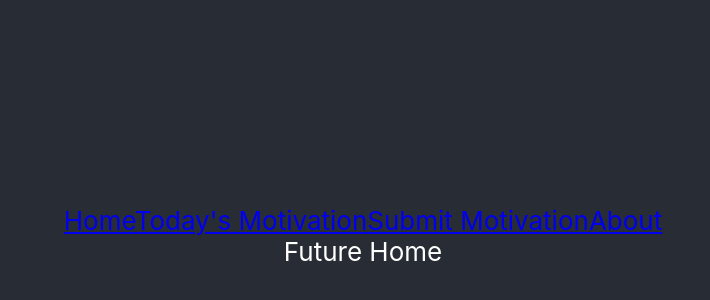
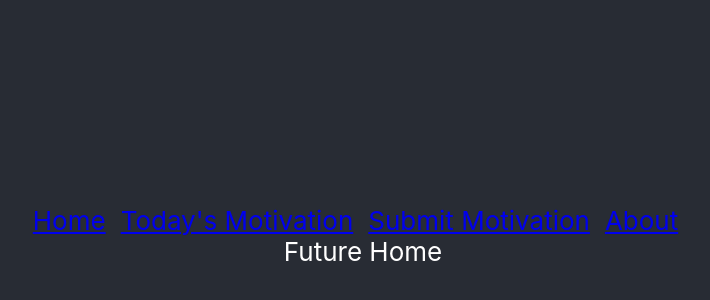
Before and after one commit to JakeKViti/Motivation, a React (Create React App) app: page / in a window 1280 px wide. Shown: the part 164-464 px from the top of the page, without its empty margins (277-987 px from the left). Built offline with nearby package versions, Linux system fonts and the light colour scheme.

Commit message:
Add Padding to NavBar

```diff
--- a/src/components/NavBar.js
+++ b/src/components/NavBar.js
@@ -5,10 +5,10 @@ export default class NavBar extends React.Component {
     render() {
         return (
         <div className="navbar">
-        <NavLink to="/">Home</NavLink>
-        <NavLink to="/motd">Today's Motivation</NavLink>
-        <NavLink to="/form">Submit Motivation</NavLink>
-        <NavLink to="/about">About</NavLink>
+        <NavLink to="/" style={{paddingRight: '15px'}}>Home</NavLink>
+        <NavLink to="/motd" style={{paddingRight: '15px'}}>Today's Motivation</NavLink>
+        <NavLink to="/form" style={{paddingRight: '15px'}}>Submit Motivation</NavLink>
+        <NavLink to="/about" style={{paddingRight: '15px'}}>About</NavLink>
         </div>
         )
     }
--- a/src/components/Rules.js
+++ b/src/components/Rules.js
@@ -4,7 +4,7 @@ export default class Home extends React.Component {
     render() {
         return (
             <div>
-                Rules
+                All Submitions Will Be Under Review
             </div>
         );
     }
```
